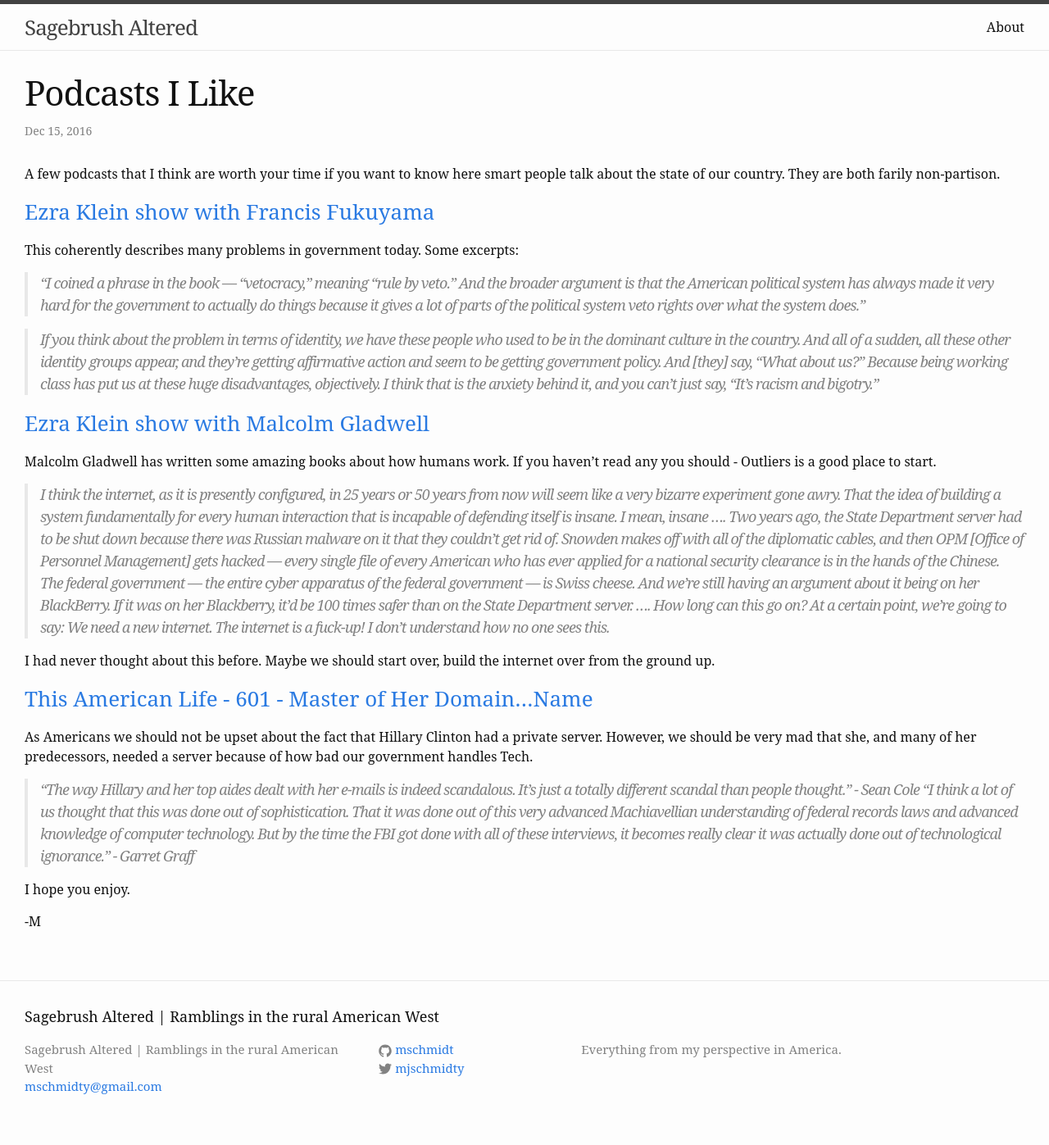
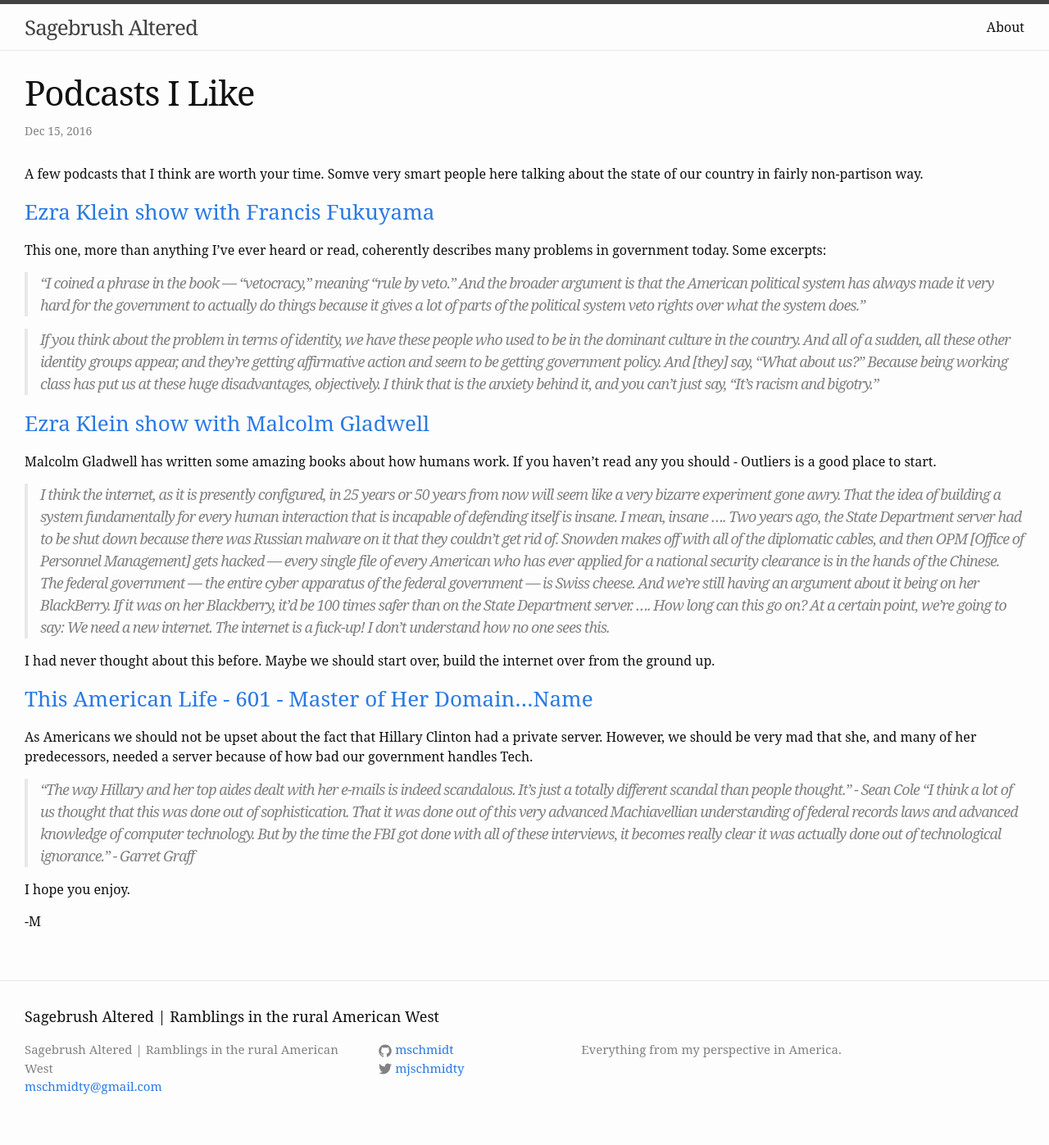
Before and after one commit to mschmidty/noname, a Jekyll site: the page built from _posts/2016/2016-12-15-2016-podcasts-on-policy.md, in a window 1280 px wide. Shown: the whole page at 82% size. Built offline with Jekyll 4.4.1, drawn with Linux system fonts in a browser that asks for light colours; some web fonts are replaced.

```diff
--- a/_config.yml
+++ b/_config.yml
@@ -11,7 +11,7 @@ github_username:  mschmidt
 # Build settings
 markdown: kramdown
 
-pagination: 7;
+
 
 exclude: [
   .git,
--- a/_posts/2016/2016-12-15-2016-podcasts-on-policy.md
+++ b/_posts/2016/2016-12-15-2016-podcasts-on-policy.md
@@ -5,11 +5,11 @@ date:   2016-12-15
 categories: politics
 ---
 
-A few podcasts that I think are worth your time if you want to know here smart people talk about the state of our country.  They are both farily non-partison.
+A few podcasts that I think are worth your time. Somve very smart people here talking about the state of our country in fairly non-partison way.
 
 ### [Ezra Klein show with Francis Fukuyama][1]
 
-This coherently describes many problems in government today.  Some excerpts:
+This one, more than anything I've ever heard or read, coherently describes many problems in government today.  Some excerpts:
 
 > "I coined a phrase in the book — “vetocracy,” meaning “rule by veto.” And the broader argument is that the American political system has always made it very hard for the government to actually do things because it gives a lot of parts of the political system veto rights over what the system does."
 
```
Also changed, not shown: _posts/2016/2016-12-11-what-is-noname.md (+1 -1 lines).
